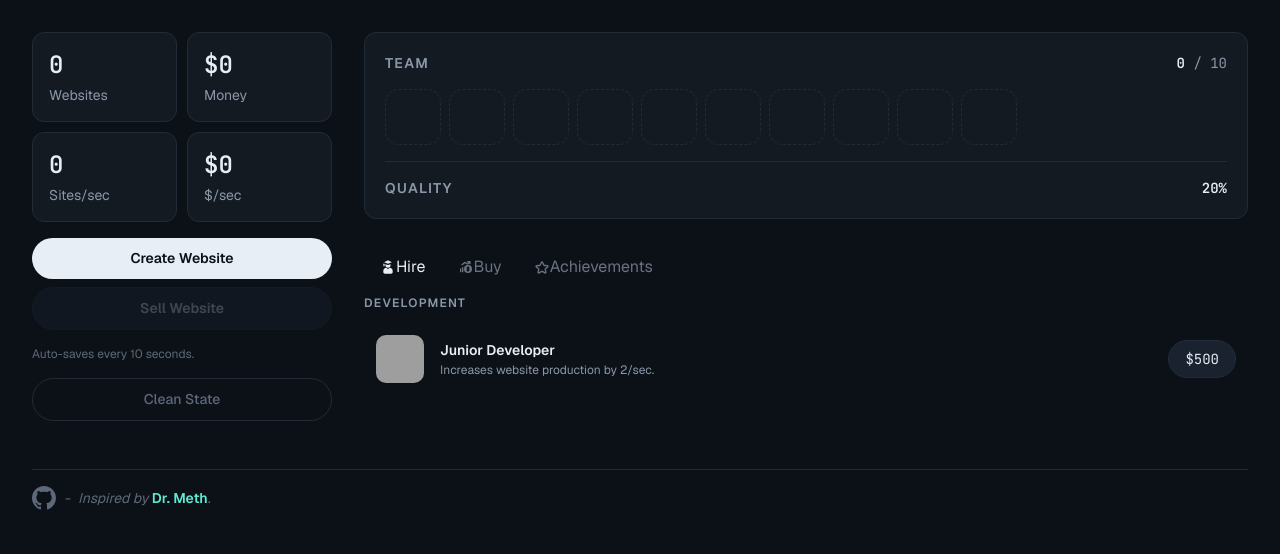
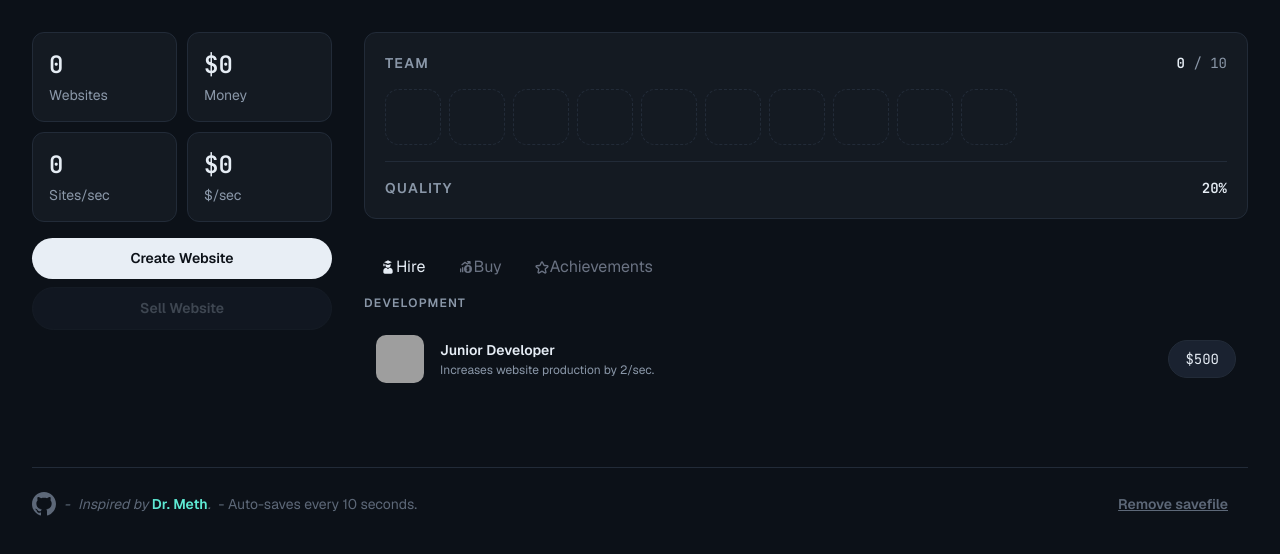
Before and after one commit to priverop/infinite-stack, a React (Vite) app: page / in a window 1280 px wide. Shown: the top 554 px of the page. Built offline with nearby package versions, Linux system fonts and the light colour scheme; grey boxes are pictures that could not be loaded.

Commit message:
refactor: moved info to footer

```diff
--- a/src/App.tsx
+++ b/src/App.tsx
@@ -45,15 +45,6 @@ function App() {
           createWebsite={createWebsite}
           isDisabled={websites < 1}
         />
-        <p className="text-xs text-ink-faint mt-4">Auto-saves every 10 seconds.</p>
-        <button
-          onClick={() => {
-            removeState();
-            removeStorage();
-          }}
-          className="ghost mt-4">
-          Clean State
-        </button>
       </section>
       <section className="main flex flex-col gap-5">
         <People people={people} maxPeople={maxPeople} quality={quality} />
@@ -69,7 +60,7 @@ function App() {
           buyAgency={buyAgency}
         />
       </section>
-      <Footer />
+      <Footer removeState={removeState} removeStorage={removeStorage} />
       <div>
         <Toaster position="bottom-right" />
       </div>
--- a/src/components/Footer.tsx
+++ b/src/components/Footer.tsx
@@ -1,8 +1,23 @@
+import { useState } from 'react';
 import { GithubIcon } from './icons';
 
-export default function Footer() {
+interface FooterProps {
+  removeState: () => void;
+  removeStorage: () => void;
+}
+
+export default function Footer({ removeState, removeStorage }: FooterProps) {
+  const [confirmOpen, setConfirmOpen] = useState(false);
+
+  const handleRemove = () => {
+    removeState();
+    removeStorage();
+    setConfirmOpen(false);
+  };
+
   return (
     <footer className="mt-4 pt-4 border-t border-line text-ink-faint text-sm italic">
+      <div className="flex items-center justify-between gap-2">
         <p className="flex items-center gap-2">
           <a
             href="https://github.com/priverop/infinite-stack"
@@ -12,7 +27,7 @@ export default function Footer() {
             <GithubIcon />
           </a>
           -
-        <span>
+          <span className="whitespace-nowrap">
             Inspired by{' '}
             <a
               href="https://drmeth.com/"
@@ -23,7 +38,39 @@ export default function Footer() {
             </a>
             .
           </span>
+          <span className="not-italic whitespace-nowrap">- Auto-saves every 10 seconds.</span>
         </p>
+        <button
+          type="button"
+          onClick={() => setConfirmOpen(true)}
+          style={{ width: 'auto' }}
+          className="ml-auto p-0 font-normal underline not-italic whitespace-nowrap hover:text-ink-muted transition-colors">
+          Remove savefile
+        </button>
+      </div>
+
+      {confirmOpen && (
+        <div
+          className="fixed inset-0 z-50 flex items-center justify-center bg-black/60"
+          onClick={() => setConfirmOpen(false)}>
+          <div
+            className="max-w-sm rounded-lg border border-line bg-card p-6 not-italic text-ink-muted"
+            onClick={(e) => e.stopPropagation()}>
+            <p className="mb-4 text-base">
+              This will remove everything: money, team, buildings... This action cannot be undone.
+              Are you sure?
+            </p>
+            <div className="flex justify-end gap-3">
+              <button type="button" onClick={() => setConfirmOpen(false)} className="ghost">
+                Cancel
+              </button>
+              <button type="button" onClick={handleRemove} className="ghost text-loss">
+                Remove savefile
+              </button>
+            </div>
+          </div>
+        </div>
+      )}
     </footer>
   );
 }
```
Lines whose indentation alone changed are shown as unchanged.
